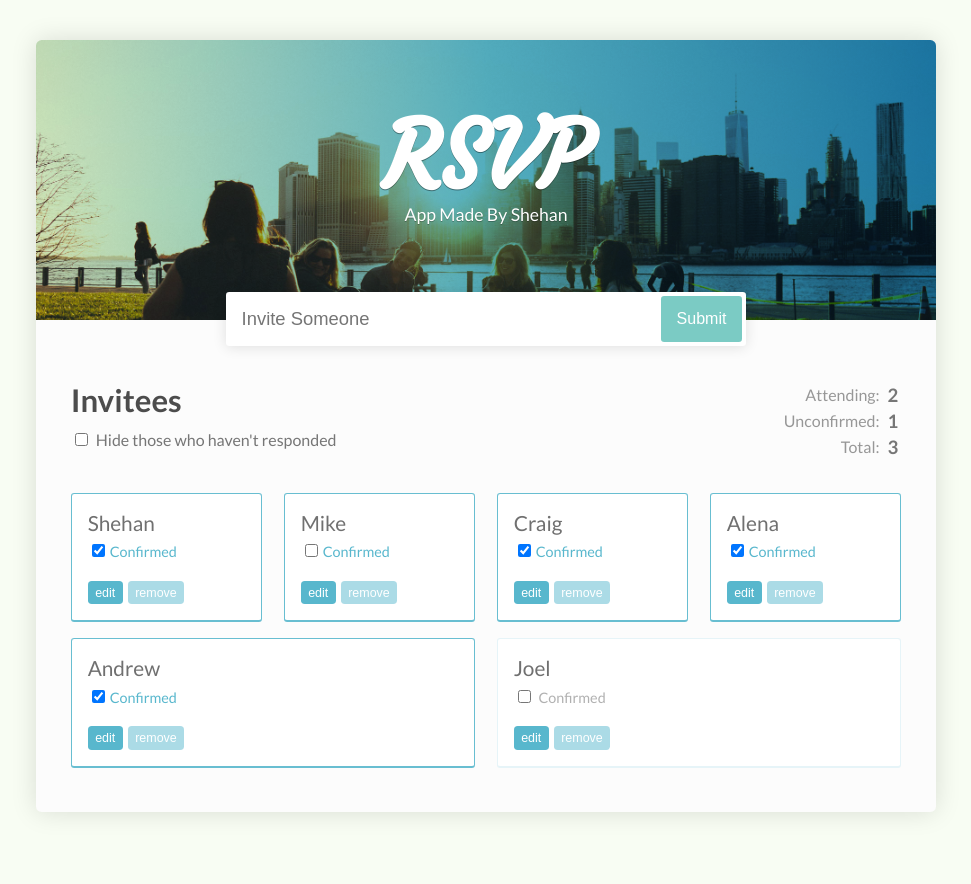
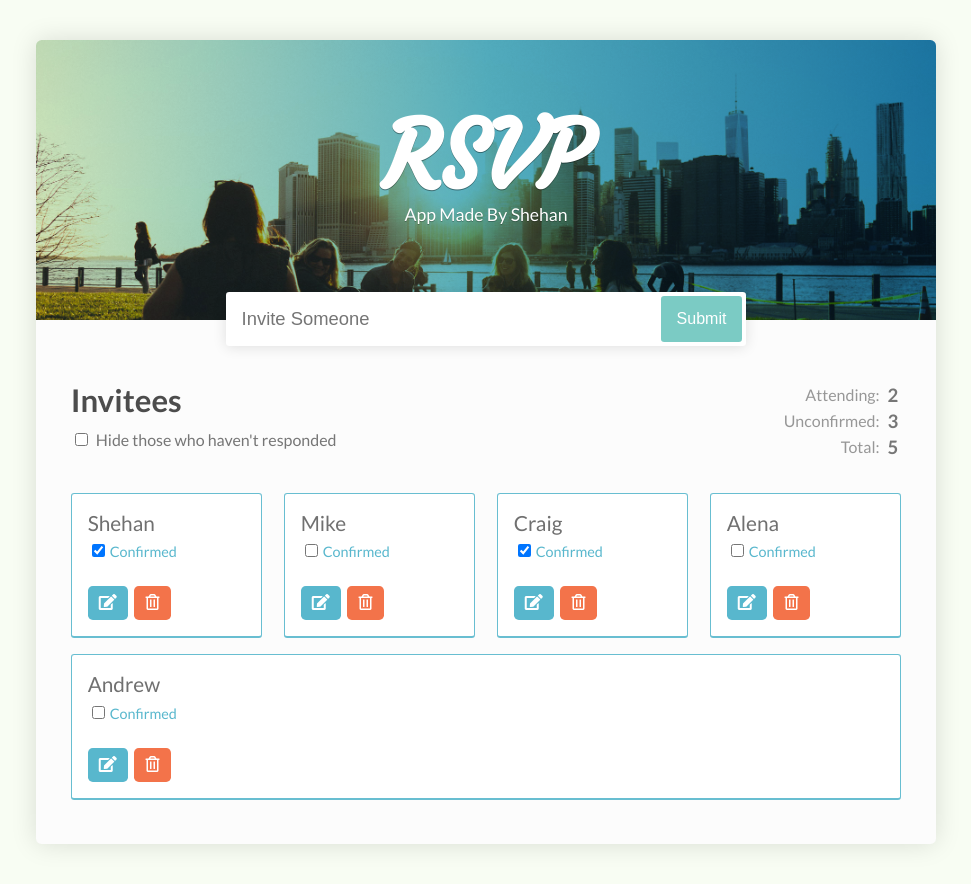
Before and after one commit to dmcshehan/event-manager, a React (Create React App) app: page / in a window 1280 px wide. Shown: the whole page, without its empty margins (154-1125 px from the left). Before the commit the page ends 852 px from the top, so only its background shows below. Built offline with nearby package versions, Linux system fonts and the light colour scheme.

Commit message:
finalize the basic features of the app

```diff
--- a/public/index.html
+++ b/public/index.html
@@ -4,23 +4,12 @@
     <meta charset="utf-8">
     <meta name="viewport" content="width=device-width, initial-scale=1, shrink-to-fit=no">
     <meta name="theme-color" content="#000000">
-    <!--
-      manifest.json provides metadata used when your web app is added to the
-      homescreen on Android. See https://developers.google.com/web/fundamentals/engage-and-retain/web-app-manifest/
-    -->
     <link rel="manifest" href="%PUBLIC_URL%/manifest.json">
     <link rel="shortcut icon" href="%PUBLIC_URL%/favicon.ico">
     <link href="https://fonts.googleapis.com/css?family=Courgette" rel="stylesheet">
     <link href="https://fonts.googleapis.com/css?family=Lato:400,700" rel="stylesheet">
-    <!--
-      Notice the use of %PUBLIC_URL% in the tags above.
-      It will be replaced with the URL of the `public` folder during the build.
-      Only files inside the `public` folder can be referenced from the HTML.
+    <link rel="stylesheet" href="https://use.fontawesome.com/releases/v5.3.1/css/all.css" integrity="sha384-mzrmE5qonljUremFsqc01SB46JvROS7bZs3IO2EmfFsd15uHvIt+Y8vEf7N7fWAU" crossorigin="anonymous">
 
-      Unlike "/favicon.ico" or "favicon.ico", "%PUBLIC_URL%/favicon.ico" will
-      work correctly both with client-side routing and a non-root public URL.
-      Learn how to configure a non-root public URL by running `npm run build`.
-    -->
     <title>RSVP</title>
   </head>
   <body>
--- a/src/App.js
+++ b/src/App.js
@@ -9,24 +9,36 @@ import Invitees from './components/Invitees';
 
 let people = [
   {
+    id : 1,
     name: "Shehan",
-    confirmed : true
+    confirmed : true,
+    isEditing : false
+
   },
   {
+    id : 2,
     name: "Mike",
-    confirmed : false
+    confirmed : false,
+    isEditing : false
   },
   {
+    id : 3,
     name: "Craig",
-    confirmed : true
+    confirmed : true,
+    isEditing : false
+
   },
   {
+    id : 4,
     name: "Alena",
-    confirmed : true
+    confirmed : false,
+    isEditing : false
   },
   {
+    id : 5,
     name: "Andrew",
-    confirmed : true
+    confirmed : false,
+    isEditing : false
   }
 ];
 
@@ -35,11 +47,16 @@ class App extends Component {
     super(props);
     this.state = {
       Invitees : [],
+      isFiltered: false,
       input :''
     }
 
     this.onTypeChange = this.onTypeChange.bind(this);
     this.onFormSubmit = this.onFormSubmit.bind(this);
+    this.onConfirmChange = this.onConfirmChange.bind(this);
+    this.onEditChange = this.onEditChange.bind(this);
+    this.onFilter =  this.onFilter.bind(this);
+    this.onInviteeNameChange = this.onInviteeNameChange.bind(this);
   }
 
   componentDidMount(){
@@ -56,25 +73,86 @@ class App extends Component {
 
   onFormSubmit(event){
     event.preventDefault();
-    console.log(this.state.input);
-    this.state.Invitees.push({
-      name : this.state.input,
-      confirmed : false
+    if(this.state.input !== ""){
+      this.state.Invitees.push({
+        id : Math.random().toString(36).substr(2, 16),
+        name : this.state.input,
+        confirmed : false
+      });
+      this.setState(this.state);
+      this.setState({
+        input : ""
+      });
+    }
+  }
+
+  toggleInviteeProppertyAt(property,indexToChange){
+    this.setState({
+       Invitees : this.state.Invitees.map((Invitee,index)=>{
+         if(index === indexToChange){
+           return {
+             ...Invitee,
+             [property] : !Invitee[property]
+           };
+         }
+         return Invitee;
+       })
     });
-    this.setState(this.state);
+
+}
+
+onConfirmChange(indexToChange){
+  this.toggleInviteeProppertyAt('confirmed',indexToChange);
+}
+
+onEditChange(indexToChange){
+  this.toggleInviteeProppertyAt('isEditing',indexToChange);
+}
+
+
+  onFilter(){
     this.setState({
-      input : ""
+      isFiltered : !this.state.isFiltered
     });
   }
+
+  onInviteeNameChange(newName,indexToChange){
+
+    this.setState({
+       Invitees : this.state.Invitees.map((Invitee,index)=>{
+         if(index === indexToChange){
+           return {
+             ...Invitee,
+              name : newName
+           };
+         }
+         return Invitee;
+       })
+    });
+
+  }
+
+  onRemove(indexToRemove){
+    this.state.Invitees.splice(indexToRemove,1);
+    this.setState(this.state);
+  }
+
 
   render() {
     return (
       <div className="App">
         <Header input={this.state.input} onTypeChange={this.onTypeChange} onSubmit={this.onFormSubmit}/>
         <div className="main">
-          <Filter/>
-          <Counter/>
-          <Invitees input={this.state.input} Invitees={this.state.Invitees}/>
+          <Filter onFilter={this.onFilter}/>
+          <Counter Invitees={this.state.Invitees}/>
+          <Invitees
+            onRemove={function(index){this.onRemove(index)}.bind(this)}
+            isFiltered={this.state.isFiltered}
+            input={this.state.input}
+            Invitees={this.state.Invitees}
+            onConfirmChange={function(index){this.onConfirmChange(index)}.bind(this)}
+            onChange={function(newName,index){this.onInviteeNameChange(newName,index)}.bind(this)}
+            onEdit={function(index){this.onEditChange(index)}.bind(this)}/>
         </div>
       </div>
     );
--- /dev/null
+++ b/src/components/Buttons.js
@@ -0,0 +1,14 @@
+import React from 'react';
+
+function Buttons (props){
+
+  return(
+    <div>
+      <button onClick={props.onEdit}>{(props.isEditing)? <i className="fas fa-save"></i>: <i className="fas fa-edit"></i> }</button>
+      <button className="remove" onClick={props.onRemove}><i className="far fa-trash-alt"></i></button>
+    </div>
+
+  );
+}
+
+export default Buttons;
--- a/src/components/Counter.js
+++ b/src/components/Counter.js
@@ -2,20 +2,23 @@ import React from 'react';
 
 
 function Counter (props){
+  let numOfInvitees = props.Invitees.length;
+  let confirmedNum = props.Invitees.filter(Invitee => Invitee.confirmed === true).length;
+
   return(
     <table className="counter">
       <tbody>
         <tr>
           <td>Attending:</td>
-          <td>2</td>
+          <td>{confirmedNum}</td>
         </tr>
         <tr>
           <td>Unconfirmed:</td>
-          <td>1</td>
+          <td>{numOfInvitees - confirmedNum}</td>
         </tr>
         <tr>
           <td>Total:</td>
-          <td>3</td>
+          <td>{numOfInvitees}</td>
         </tr>
       </tbody>
     </table>
--- a/src/components/Filter.js
+++ b/src/components/Filter.js
@@ -6,7 +6,7 @@ function Filter (props){
     <div>
       <h2>Invitees</h2>
       <label>
-        <input type="checkbox"/> Hide those who haven't responded
+        <input type="checkbox" onChange={props.onFilter}/> Hide those who haven't responded
       </label>
     </div>
   );
--- /dev/null
+++ b/src/components/Invitee.js
@@ -0,0 +1,28 @@
+import React from 'react';
+import PropTypes from 'prop-types';
+import Buttons from './Buttons';
+import InviteeName from './InviteeName';
+
+function Invitee (props){
+
+  return(
+    <li className="responded">
+      <InviteeName onChange={(event) => props.onChange(event.target.value)} isEditing={props.isEditing}>{props.name}</InviteeName>
+      <label>
+        <input
+          type="checkbox"
+          checked={(props.confirmed)? true : false}
+          onChange={props.onConfirmChange}/>
+          Confirmed
+      </label>
+      <Buttons onRemove={props.onRemove} isEditing={props.isEditing} onEdit={props.onEdit}/>
+    </li>
+  );
+}
+
+Invitee.propTypes = {
+  confirmed : PropTypes.bool.isRequired,
+  onConfirmChange : PropTypes.func.isRequired
+}
+
+export default Invitee;
--- /dev/null
+++ b/src/components/InviteeName.js
@@ -0,0 +1,17 @@
+import React from 'react';
+import PropTypes from 'prop-types';
+
+
+function InviteeName (props){
+    if(props.isEditing){
+      return <input type="text" value={props.children} onChange={props.onChange}/>
+    }else{
+      return <span>{props.children}</span>
+    }
+}
+
+InviteeName.propTypes = {
+
+}
+
+export default InviteeName;
--- a/src/components/Invitees.js
+++ b/src/components/Invitees.js
@@ -1,25 +1,33 @@
 import React from 'react';
 import PropTypes from 'prop-types';
-import RespondedInvitee from './RespondedInvitee';
+import Invitee from './Invitee';
 
 
 function Invitees (props){
+
   return(
     <ul>
       {(props.input) !== '' ?  <li className="pending"><span>{props.input}</span></li>: null}
 
-      {props.Invitees.map(function(Invitee){
-        return <RespondedInvitee name={Invitee.name} confirmed={Invitee.confirmed}/>
+      {props.Invitees.filter(Invitee => !props.isFiltered || Invitee.confirmed ).map(function(singleInvitee,index){
+        return <Invitee
+                key={singleInvitee.id}
+                name={singleInvitee.name}
+                isEditing={singleInvitee.isEditing}
+                onEdit = {function(){
+                  props.onEdit(index)
+                }}
+                onRemove={function(){
+                  props.onRemove(index)
+                }}
+                onChange={function(newName){
+                  props.onChange(newName,index)
+                }}
+                confirmed={singleInvitee.confirmed}
+                onConfirmChange={function(){
+                  props.onConfirmChange(index)
+                }}/>
       })}
-
-      <li>
-        <span>Joel</span>
-        <label>
-          <input type="checkbox"/> Confirmed
-        </label>
-        <button>edit</button>
-        <button>remove</button>
-      </li>
     </ul>
   );
 }
--- a/src/components/RespondedInvitee.js
+++ /dev/null
@@ -1,17 +0,0 @@
-import React from 'react';
-
-function RespondedInvitee (props){
-
-  return(
-    <li className="responded"><span>{props.name}</span>
-      <label>
-        {(props.confirmed) ? <input type="checkbox" checked /> : <input type="checkbox"/>}
-        Confirmed
-      </label>
-      <button>edit</button>
-      <button>remove</button>
-    </li>
-  );
-}
-
-export default RespondedInvitee;
--- a/src/index.css
+++ b/src/index.css
@@ -86,6 +86,9 @@ ul li {
 button {
   cursor: pointer;
 }
+button.remove{
+  background-color: #f3734a!important
+}
 
 input,
 button {
@@ -136,11 +139,11 @@ li input[type=text]:first-child {
 }
 
 li button {
-  font-size: .78em;
+  font-size: 1em;
+  padding: .5em .7em;
   margin-top: 1.65em;
   margin-right: .4em;
   border-radius: .3em;
-  padding: .4em .6em;
   color: white;
   background: #58b7cd;
 }
```
